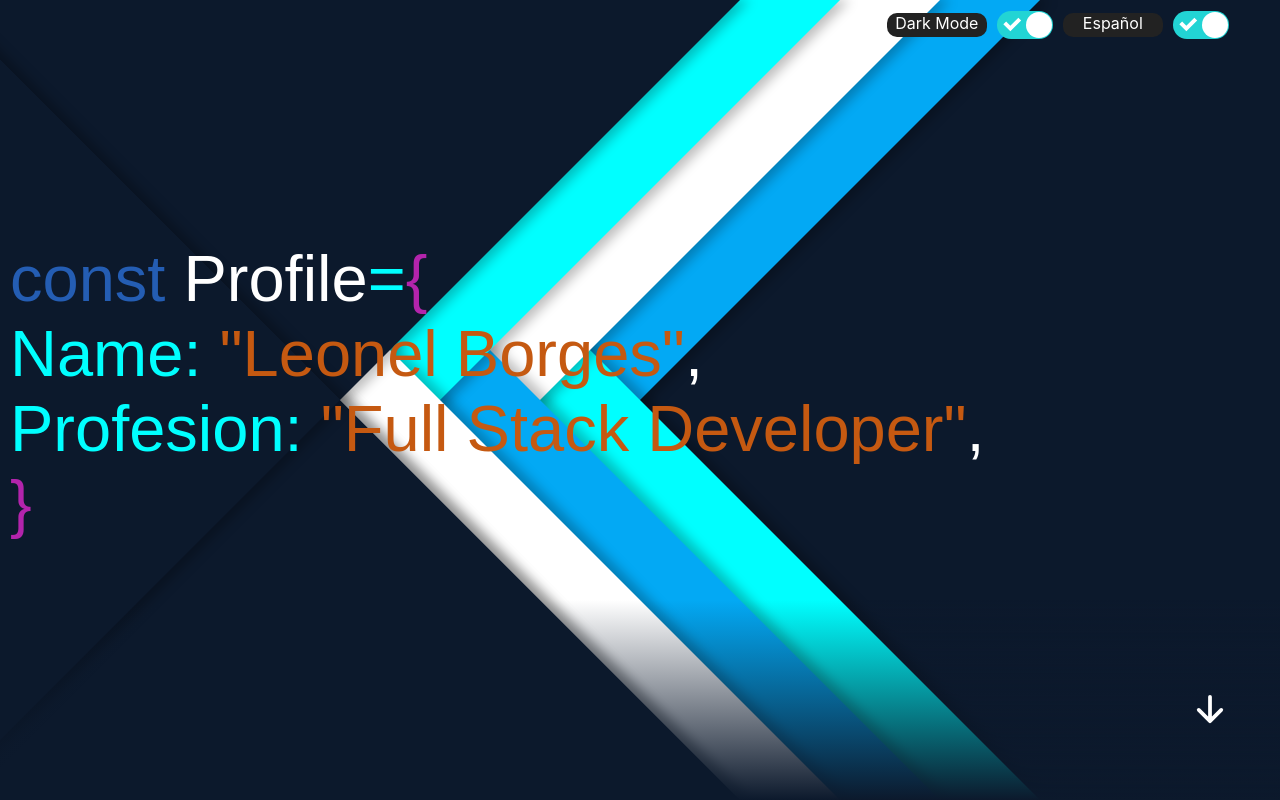
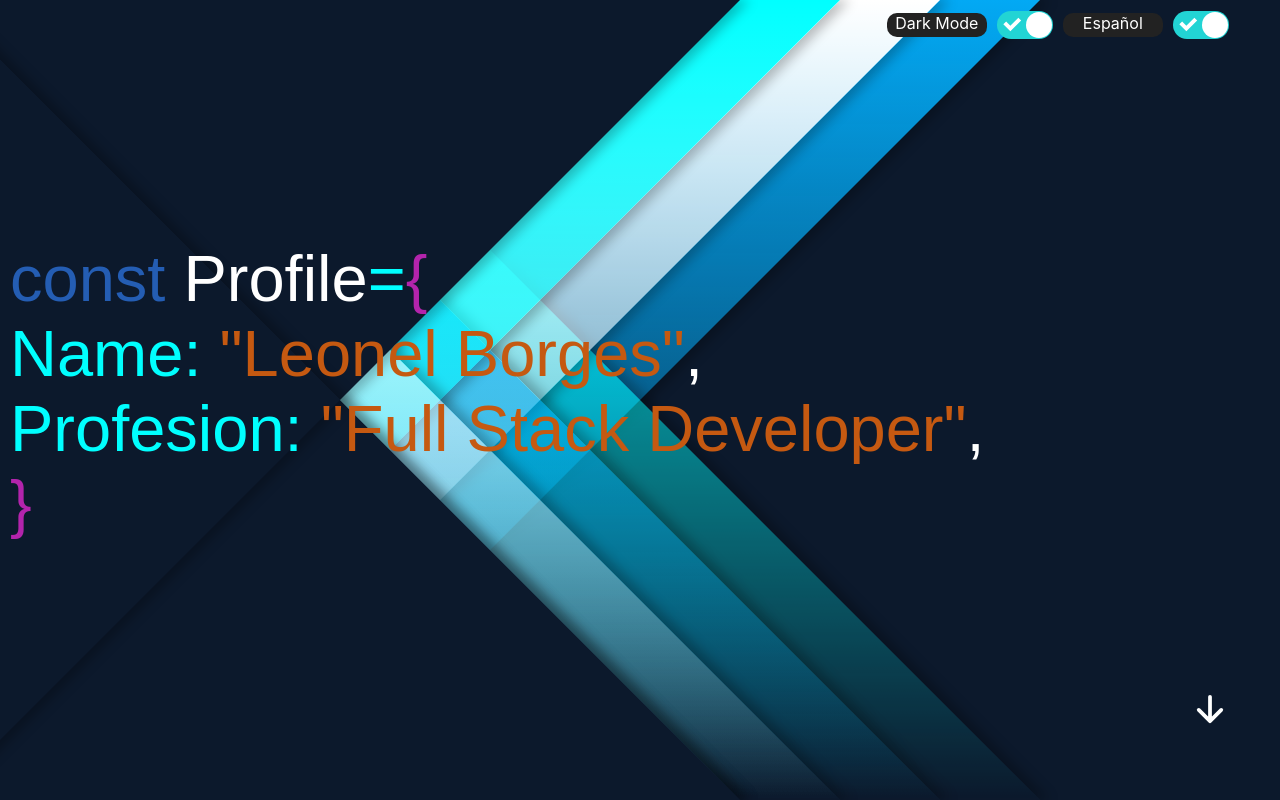
Before and after one commit to leonelborgesdev/portfolio, a React (Create React App) app: page / in a window 1280 px wide. Shown: the top 800 px of the page. Built offline with nearby package versions, Linux system fonts and the light colour scheme.

Commit message:
portfolio

```diff
--- a/src/components/DarkMode/DarkMode.css
+++ b/src/components/DarkMode/DarkMode.css
@@ -17,14 +17,14 @@
     z-index: 10000;
     bottom: 0px;
 }
-#light .container_home .containerBodyDarkMode .div_gradient{
+/* #light .container_home .containerBodyDarkMode .div_gradient{
     background: linear-gradient(to top, #fff, transparent);
     transition: 1s;
 }
 #dark .container_home .containerBodyDarkMode .div_gradient{
     background: linear-gradient(to top, #0c192c, transparent);
     transition: 1s;
-}
+}  */
 .layer{
     position: absolute;
     top: 0;
@@ -34,17 +34,20 @@
     box-shadow: 10px 0 10px rgba(0, 0, 0, 0.25);
 }
 .layer.layer1{
-    background: #03a9f4;
+    background: linear-gradient(to bottom, #03a9f4, transparent);
+    /* background: #03a9f4; */
     transform: skewX(-45deg) translateX(0);
     z-index: 1;
 }
 .layer.layer2{
-    background: #fff;
+    background: linear-gradient(to bottom, #fff, transparent);
+    /* background: #fff; */
     transform: skewX(-45deg) translateX(-100px);
     z-index: 3;
 }
 .layer.layer3{
-    background: #00ffff;
+    background: linear-gradient(to bottom, #00ffff, transparent);
+    /* background: #00ffff; */
     transform: skewX(-45deg) translateX(-200px);
     z-index: 5;
 }
@@ -54,17 +57,20 @@
     z-index: 10;
 }
 .layer.layer5{
-    background: #00ffff;
+    background: linear-gradient(to bottom, #00ffff, transparent);
+    /* background: #00ffff; */
     transform: skewX(45deg) translateX(0px);
     z-index: 2;
 }
 .layer.layer6{
-    background: #03a9f4;
+    background: linear-gradient(to bottom, #03a9f4, transparent);
+    /* background: #03a9f4; */
     transform: skewX(45deg) translateX(-100px);
     z-index: 4;
 }
 .layer.layer7{
-    background: #fff;
+    background: linear-gradient(to bottom, #fff, transparent);
+    /* background: #fff; */
     transform: skewX(45deg) translateX(-200px);
     z-index: 6;
 }
```
